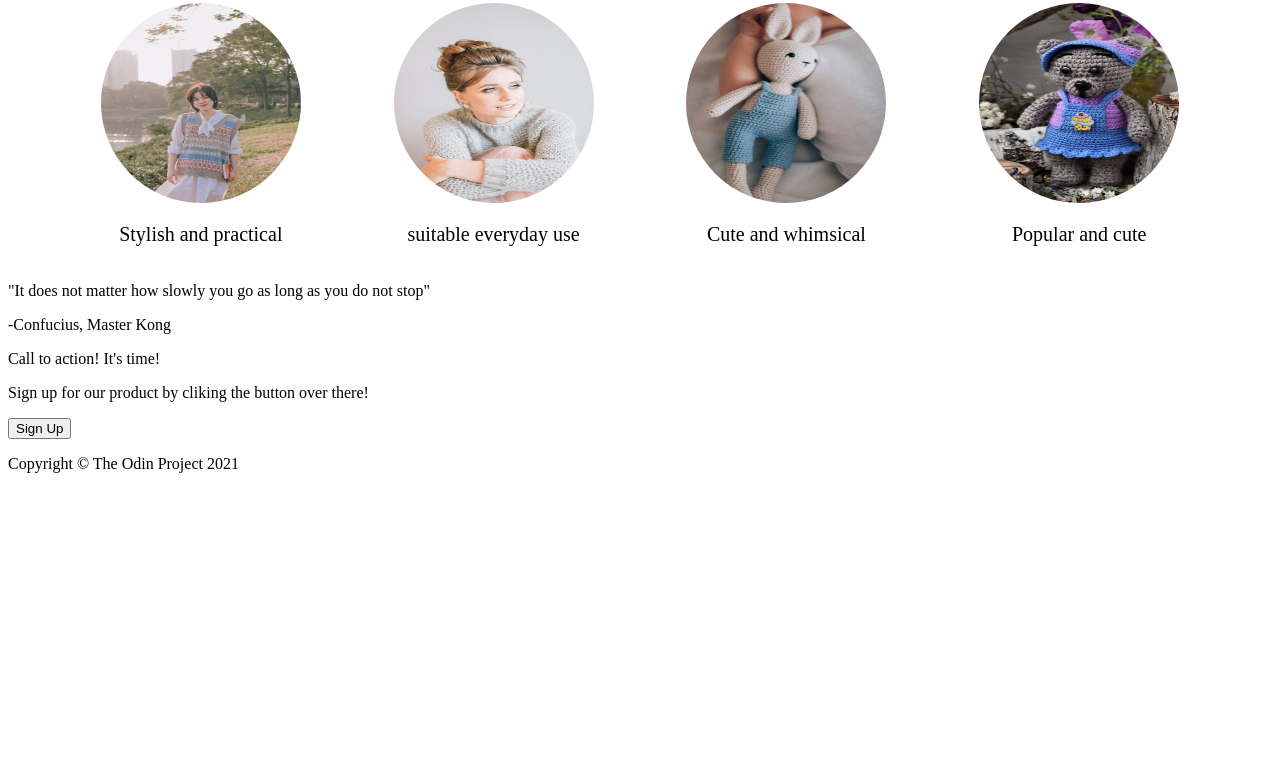
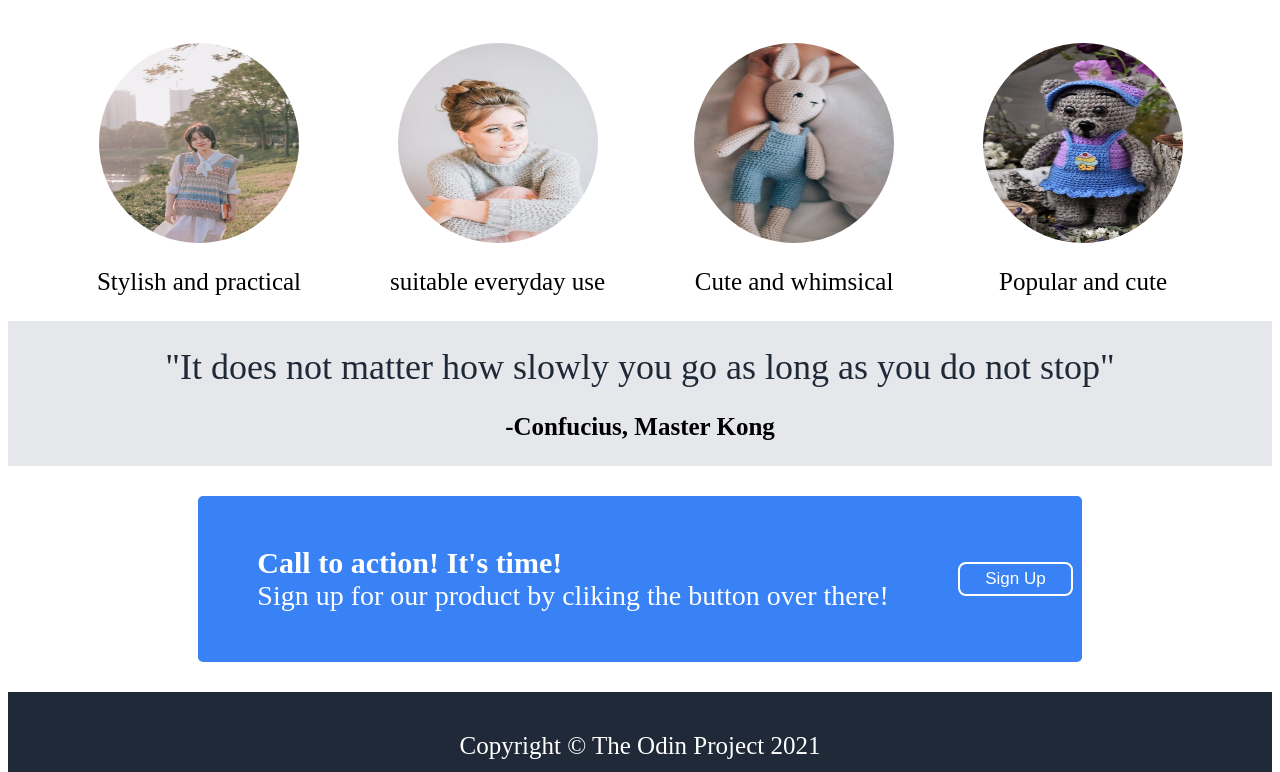
Before and after one commit to JAR143/odin-Project-landing-page, a plain HTML site: page index.html in a window 1280 px wide. Shown: the part 737-1509 px from the top of the page. Before the commit the page ends 1226 px from the top, so only its background shows below. Drawn offline with Linux system fonts and the light colour scheme.

Commit message:
the final version of the styling

```diff
--- a/style.css
+++ b/style.css
@@ -2,6 +2,7 @@
     font-family: roboto, system-ui, -apple-system, BlinkMacSystemFont, 'Segoe UI', Oxygen, Ubuntu, Cantarell, 'Open Sans', 'Helvetica Neue', sans-serif;
     height: 200vh;
     width: 150vh;
+    padding: 0;
 }
 
 .section-first {
@@ -14,17 +15,20 @@
     margin: 0;
     color: #f9faf8;
     flex: 1;
-
+    margin: 40px 0 0 0;
 
 }
 
 .logo {
     display: flex;
+    justify-content: space-between;
+    align-items: flex-start;
 }
 
 ul {
     margin: 0;
     display: flex;
+
     gap: 16px;
 }
 
@@ -56,7 +60,7 @@ a {
     background-color: #3882f6;
     color: white;
     border-radius: 8px;
-    padding: 5px 20px 5px 20px;
+    padding: 5px 25px 5px 25px;
     font-size: 17px;
 }
 
@@ -66,19 +70,21 @@ a {
     align-items: flex-start;
 }
 
-.place-img {
+/* .place-img {
     background-color: #e5e7eb;
-    height: 150px;
+    height: 300px;
     width: 600px;
-    margin: 100px 0 35px 0;
+    top: -100px ;
     text-align: center;
 
-}
+} */
 
 .container-first {
     display: flex;
     justify-content: space-between;
+    align-items: center;
     padding-bottom: 50px;
+
 }
 
 /* ----------------------------------------------------------------- */
@@ -101,6 +107,102 @@ a {
     flex-direction: column;
     justify-content: center;
     align-items: center;
-    font-size: 20px;
+    font-size: 25px;
 
 }
+
+/* ------------------------------------------------------------------ */
+
+.section-third {
+    background-color: #e5e7eb;
+    display: flex;
+    flex-direction: column;
+    align-items: center;
+
+}
+
+.quote {
+   font-size: 36px;
+   color: #1f2937;
+   font-family: 'light italic';
+   margin: 0;
+   padding-top: 25px;
+}
+
+.writer {
+    margin: 0;
+    padding: 25px 0 25px 0;
+    font-weight: 900;
+
+    font-size: 25px;
+
+
+}
+
+/* ------------------------------------------------------------------- */
+
+.ads {
+    font-size: 30px;
+    color: white;
+    font-weight: 700;
+    margin: 0;
+    padding: 0;
+
+}
+
+.desc {
+    font-size: 28px;
+    color: white;
+    font-weight: 200;
+    margin: 0;
+    padding: 0;
+}
+
+.container-third {
+    background-color: #3882f6;
+    border-radius: 5px;
+    width: 70%;
+    display: flex;
+    justify-content: space-around;
+    align-items: center;
+    margin: 0;
+}
+
+.container-fourth {
+    padding: 50px;
+}
+
+.section-fourth {
+    padding: 30px 0 30px 0;
+    display: flex;
+    justify-content: center;
+    align-items: center;
+
+}
+
+.signup2 {
+    background-color: #3882f6;
+    color: white;
+    border: 2px solid white;
+    border-radius: 8px;
+    padding: 5px 25px 5px 25px;
+    font-size: 17px;
+}
+
+/* ------------------------------------------------------------------ */
+
+.footer {
+    background-color: #1f2937;
+    margin: 0;
+}
+
+.copyright {
+    margin: 0;
+    padding: 40px;
+    display: flex;
+    justify-content: center;
+    align-items: center;
+    color: white;
+    font-size: 25px;
+
+}
```
